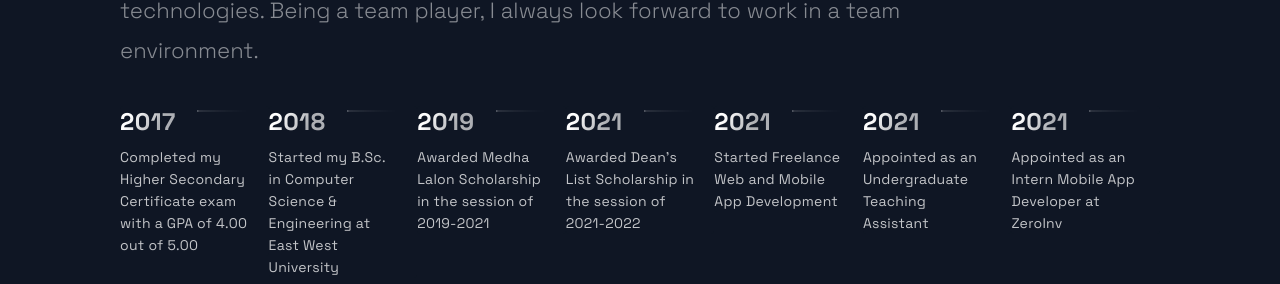
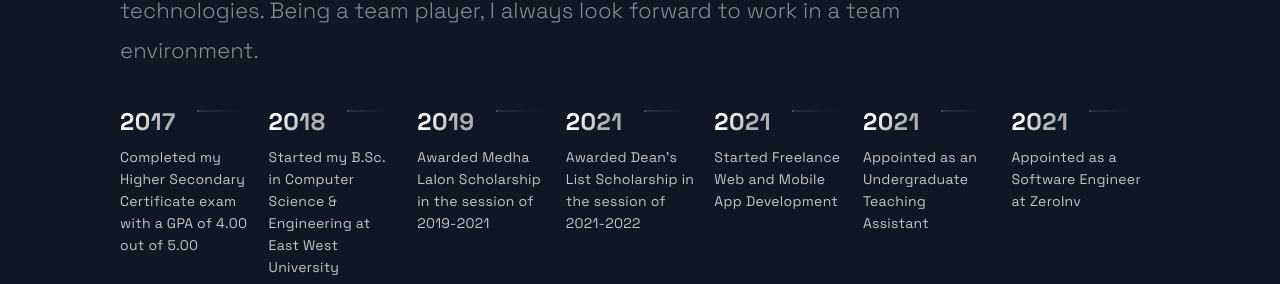
Before and after one commit to MeherajUlMahmmud/Portfolio, a Next.js app: page / in a window 1280 px wide. Shown: the part 3848-4132 px from the top of the page. Built offline with nearby package versions, Linux system fonts and the light colour scheme.

Commit message:
Update constants.js

```diff
--- a/src/constants/constants.js
+++ b/src/constants/constants.js
@@ -105,6 +105,6 @@ export const TimeLineData = [
 	{ year: 2021, text: "Appointed as an Undergraduate Teaching Assistant" },
 	{
 		year: 2021,
-		text: "Appointed as an Intern Mobile App Developer at ZeroInv",
+		text: "Appointed as a Software Engineer at ZeroInv",
 	},
 ];
```
